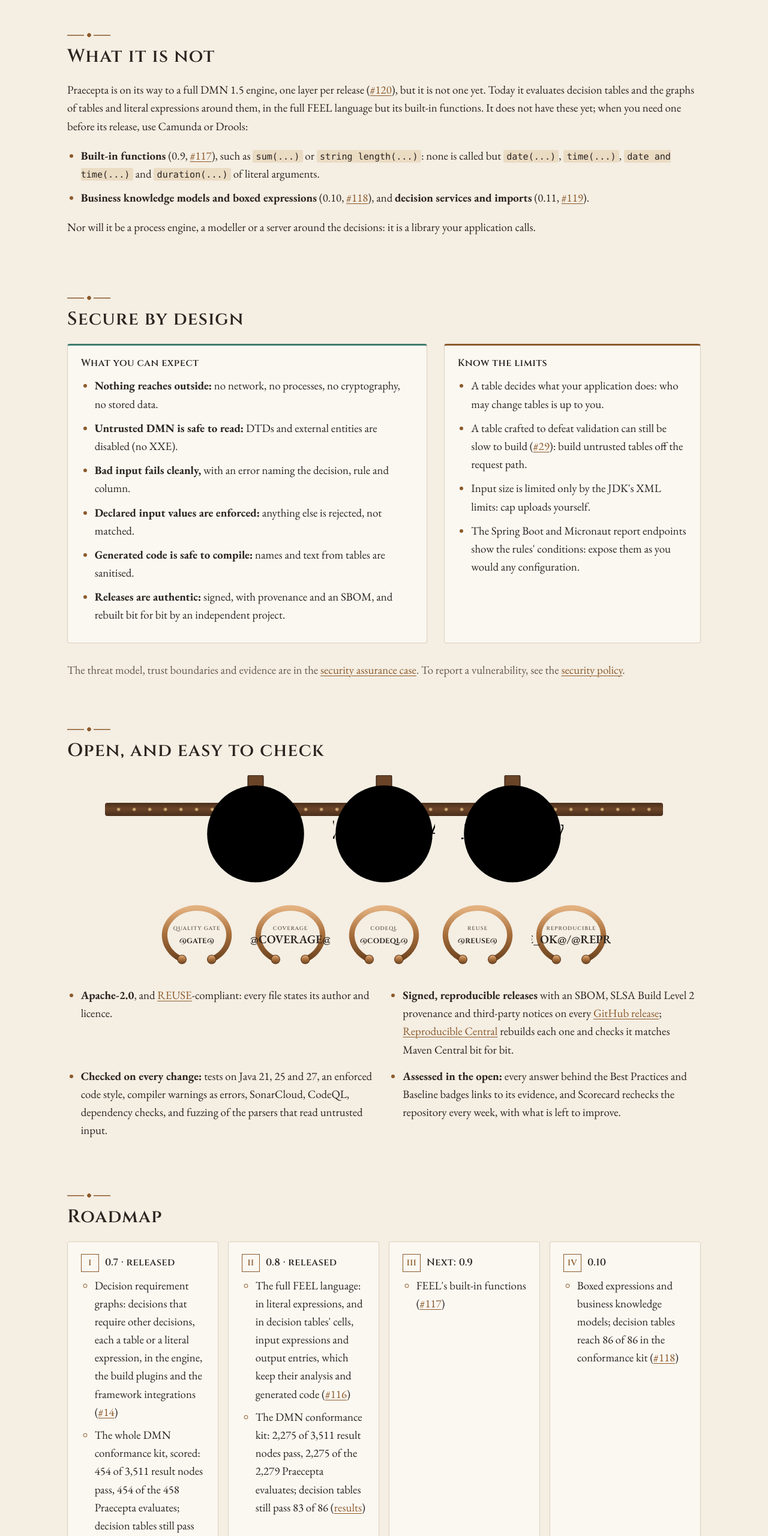
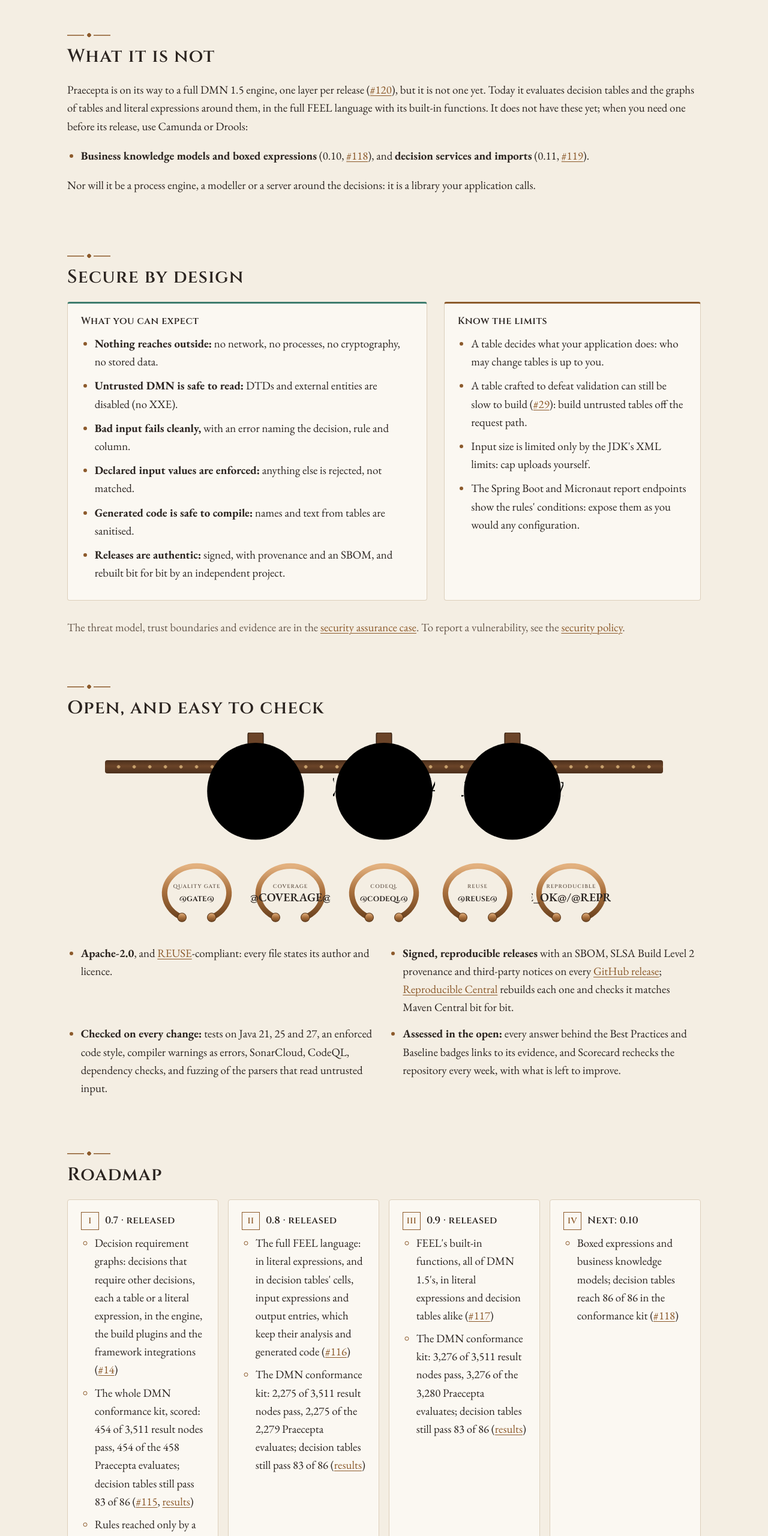
Before and after one commit to brunopacheco1/praecepta, a plain HTML site: page site/index.html in a window 1280 px wide. Shown: the part 4960-7520 px from the top of the page at 60% size. Drawn offline with Linux system fonts and the light colour scheme.

Commit message:
Release 0.9.0 (#140)
Dates the 0.9.0 section of the changelog. The roadmap, README, site and
Gradle plugin page read 0.9 (#117, FEEL's built-in functions) as released
and 0.10 as next; ARCHITECTURE, INTEGRATIONS and SECURITY-ASSURANCE no
longer say built-in functions are rejected.

Co-authored-by: Claude Opus 5.5 <noreply@anthropic.com>

```diff
--- a/site/index.html
+++ b/site/index.html
@@ -285,12 +285,9 @@ discount.evaluate(Map.of("country", "PT", "age", "30"));   // [{tier=gold}]</cod
       <h2 id="not-title">What it is not</h2>
       <p>Praecepta is on its way to a full DMN 1.5 engine, one layer per release
         (<a href="https://github.com/brunopacheco1/praecepta/issues/120">#120</a>), but it is not one yet. Today it evaluates decision tables and the
-        graphs of tables and literal expressions around them, in the full FEEL language but its built-in
+        graphs of tables and literal expressions around them, in the full FEEL language with its built-in
         functions. It does not have these yet; when you need one before its release, use Camunda or Drools:</p>
       <ul class="plain">
-        <li><strong>Built-in functions</strong> (0.9, <a href="https://github.com/brunopacheco1/praecepta/issues/117">#117</a>), such as <code>sum(...)</code>
-          or <code>string length(...)</code>: none is called but <code>date(...)</code>, <code>time(...)</code>,
-          <code>date and time(...)</code> and <code>duration(...)</code> of literal arguments.</li>
         <li><strong>Business knowledge models and boxed expressions</strong> (0.10,
           <a href="https://github.com/brunopacheco1/praecepta/issues/118">#118</a>), and <strong>decision services and imports</strong> (0.11,
           <a href="https://github.com/brunopacheco1/praecepta/issues/119">#119</a>).</li>
@@ -488,13 +485,16 @@ discount.evaluate(Map.of("country", "PT", "age", "30"));   // [{tier=gold}]</cod
           </ul>
         </li>
         <li>
-          <h3>Next: 0.9</h3>
+          <h3>0.9 · released</h3>
           <ul class="plain">
-            <li>FEEL's built-in functions (<a href="https://github.com/brunopacheco1/praecepta/issues/117">#117</a>)</li>
+            <li>FEEL's built-in functions, all of DMN 1.5's, in literal expressions and decision tables alike
+              (<a href="https://github.com/brunopacheco1/praecepta/issues/117">#117</a>)</li>
+            <li>The DMN conformance kit: 3,276 of 3,511 result nodes pass, 3,276 of the 3,280 Praecepta evaluates;
+              decision tables still pass 83 of 86 (<a href="https://github.com/brunopacheco1/praecepta/blob/main/praecepta-tck/RESULTS.md">results</a>)</li>
           </ul>
         </li>
         <li>
-          <h3>0.10</h3>
+          <h3>Next: 0.10</h3>
           <ul class="plain">
             <li>Boxed expressions and business knowledge models; decision tables reach 86 of 86 in the
               conformance kit (<a href="https://github.com/brunopacheco1/praecepta/issues/118">#118</a>)</li>
```
Also changed, not shown: site/gradle-plugin/index.html (+1 -1 lines), 6 other files.
